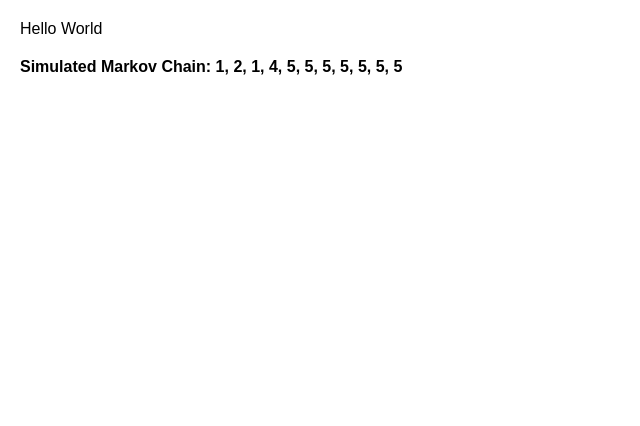
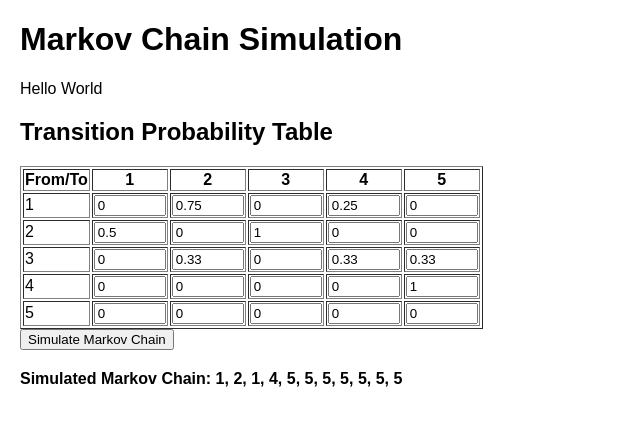
Before and after one commit to N3rd10/markov-chain, a plain HTML site: page index.html in a window 1280 px wide. Shown: the whole page, without its empty margins (0-640 px from the left). Drawn offline with Linux system fonts and the light colour scheme.

Commit message:
Update index.html

```diff
--- a/index.html
+++ b/index.html
@@ -7,7 +7,66 @@
     <title>Markov Chain Simulation</title>
 </head>
 <body>
+    <h1>Markov Chain Simulation</h1>
     <p>Hello World</p>
+
+    <h2>Transition Probability Table</h2>
+    <table id="probabilityTable" border="1">
+        <thead>
+            <tr>
+                <th>From/To</th>
+                <th>1</th>
+                <th>2</th>
+                <th>3</th>
+                <th>4</th>
+                <th>5</th>
+            </tr>
+        </thead>
+        <tbody>
+            <tr>
+                <td>1</td>
+                <td><input type="number" value="0" step="0.01" min="0" max="1"></td>
+                <td><input type="number" value="0.75" step="0.01" min="0" max="1"></td>
+                <td><input type="number" value="0" step="0.01" min="0" max="1"></td>
+                <td><input type="number" value="0.25" step="0.01" min="0" max="1"></td>
+                <td><input type="number" value="0" step="0.01" min="0" max="1"></td>
+            </tr>
+            <tr>
+                <td>2</td>
+                <td><input type="number" value="0.5" step="0.01" min="0" max="1"></td>
+                <td><input type="number" value="0" step="0.01" min="0" max="1"></td>
+                <td><input type="number" value="1" step="0.01" min="0" max="1"></td>
+                <td><input type="number" value="0" step="0.01" min="0" max="1"></td>
+                <td><input type="number" value="0" step="0.01" min="0" max="1"></td>
+            </tr>
+            <tr>
+                <td>3</td>
+                <td><input type="number" value="0" step="0.01" min="0" max="1"></td>
+                <td><input type="number" value="0.33" step="0.01" min="0" max="1"></td>
+                <td><input type="number" value="0" step="0.01" min="0" max="1"></td>
+                <td><input type="number" value="0.33" step="0.01" min="0" max="1"></td>
+                <td><input type="number" value="0.33" step="0.01" min="0" max="1"></td>
+            </tr>
+            <tr>
+                <td>4</td>
+                <td><input type="number" value="0" step="0.01" min="0" max="1"></td>
+                <td><input type="number" value="0" step="0.01" min="0" max="1"></td>
+                <td><input type="number" value="0" step="0.01" min="0" max="1"></td>
+                <td><input type="number" value="0" step="0.01" min="0" max="1"></td>
+                <td><input type="number" value="1" step="0.01" min="0" max="1"></td>
+            </tr>
+            <tr>
+                <td>5</td>
+                <td><input type="number" value="0" step="0.01" min="0" max="1"></td>
+                <td><input type="number" value="0" step="0.01" min="0" max="1"></td>
+                <td><input type="number" value="0" step="0.01" min="0" max="1"></td>
+                <td><input type ="number" value="0" step="0.01" min="0" max="1"></td>
+                <td><input type="number" value="0" step="0.01" min="0" max="1"></td>
+            </tr>
+        </tbody>
+    </table>
+
+    <button id="simulateButton">Simulate Markov Chain</button>
     <p id="output"></p>
     <script src="script.js"></script>
 </body>
```
